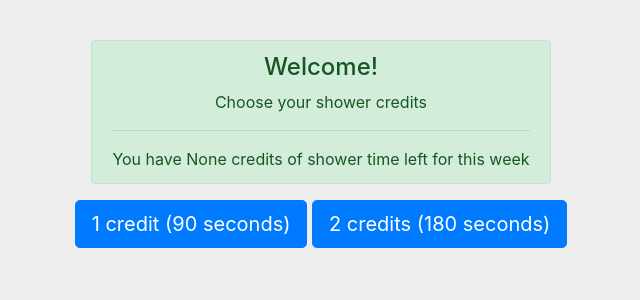
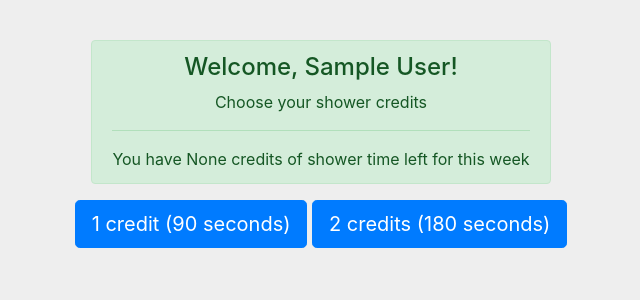
Before and after one commit to ijin/wt-shower, a Flask app: page /selection in a window 1280 px wide. Shown: the top 300 px of the page, without its empty margins (319-959 px from the left). Run offline with Flask 2, Linux system fonts and the light colour scheme; the visitor is signed in with stand-in values (Sample User, id 1); data comes from the database, SQL or seed files in the repository; some libraries are stand-ins or nearby versions.

Commit message:
welcome with name

```diff
--- a/templates/selection.html
+++ b/templates/selection.html
@@ -3,7 +3,7 @@
   <div class="container">
     <div class="row justify-content-md-center">
     <div class="alert alert-success" role="alert">
-      <h4 class="alert-heading">Welcome!</h4>
+      <h4 class="alert-heading">Welcome, {{name}}!</h4>
       <p>Choose your shower credits</>
       <hr>
       <p class="mb-0">You have {{credits}} credits of shower time left for this week</p>
```
